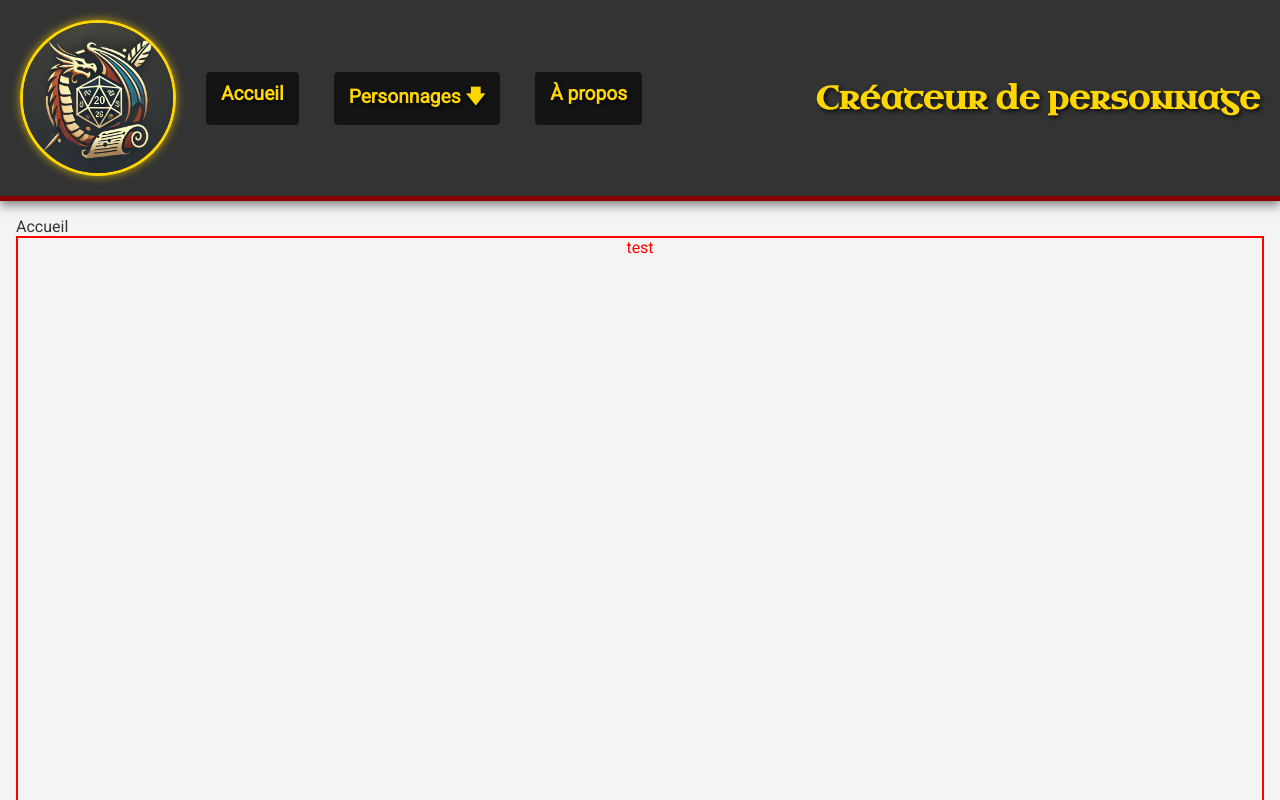
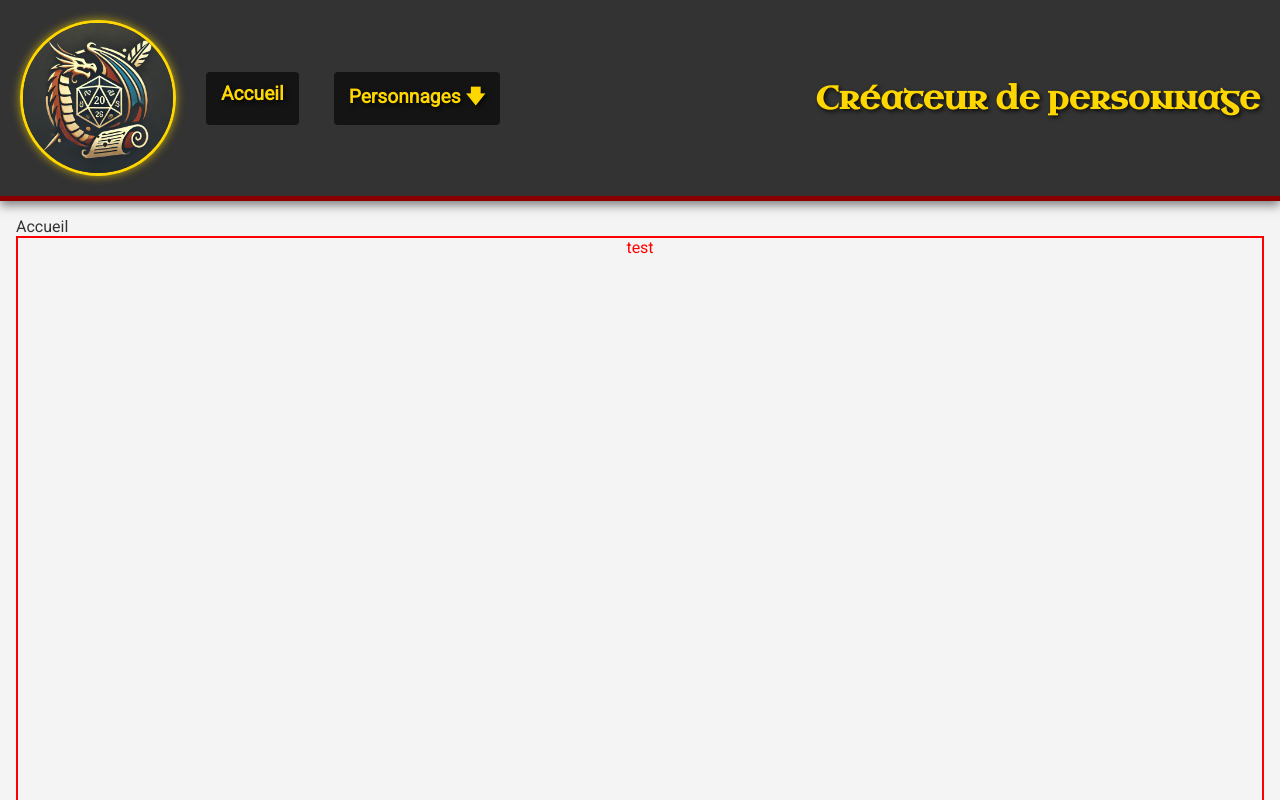
Before and after one commit to sebastien-malo-jean/H25-41F_Library_Frontend, a React (Vite) app: page / in a window 1280 px wide. Shown: the top 800 px of the page. Built offline with nearby package versions, Linux system fonts and the light colour scheme.

Commit message:
refactorisation : suppression du lien "À propos" dans le composant Header

```diff
--- a/src/components/Header/Header.jsx
+++ b/src/components/Header/Header.jsx
@@ -30,11 +30,6 @@ function Header() {
               </li>
             </ul>
           </li>
-          <li className="header__menu-item">
-            <a href="#" className="header__link">
-              À propos
-            </a>
-          </li>
         </ul>
       </nav>
       <h1 className="header__title">Créateur de personnage</h1>
```
